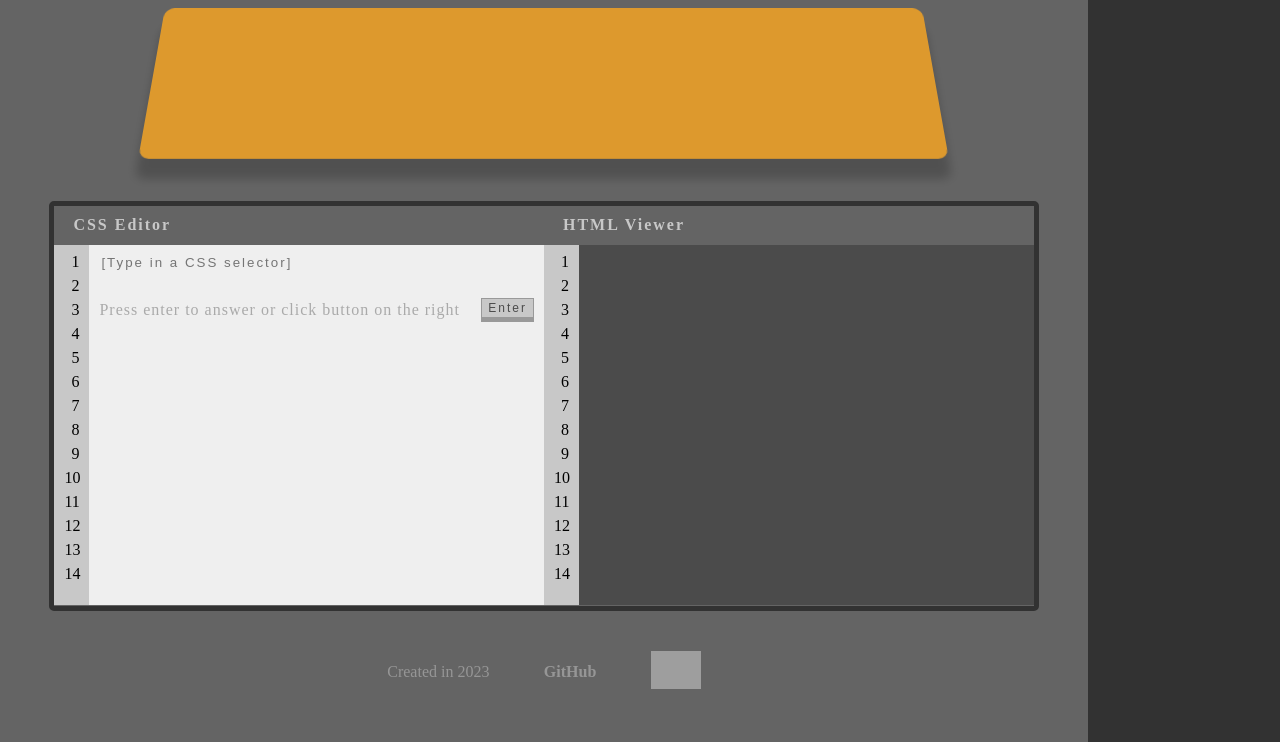
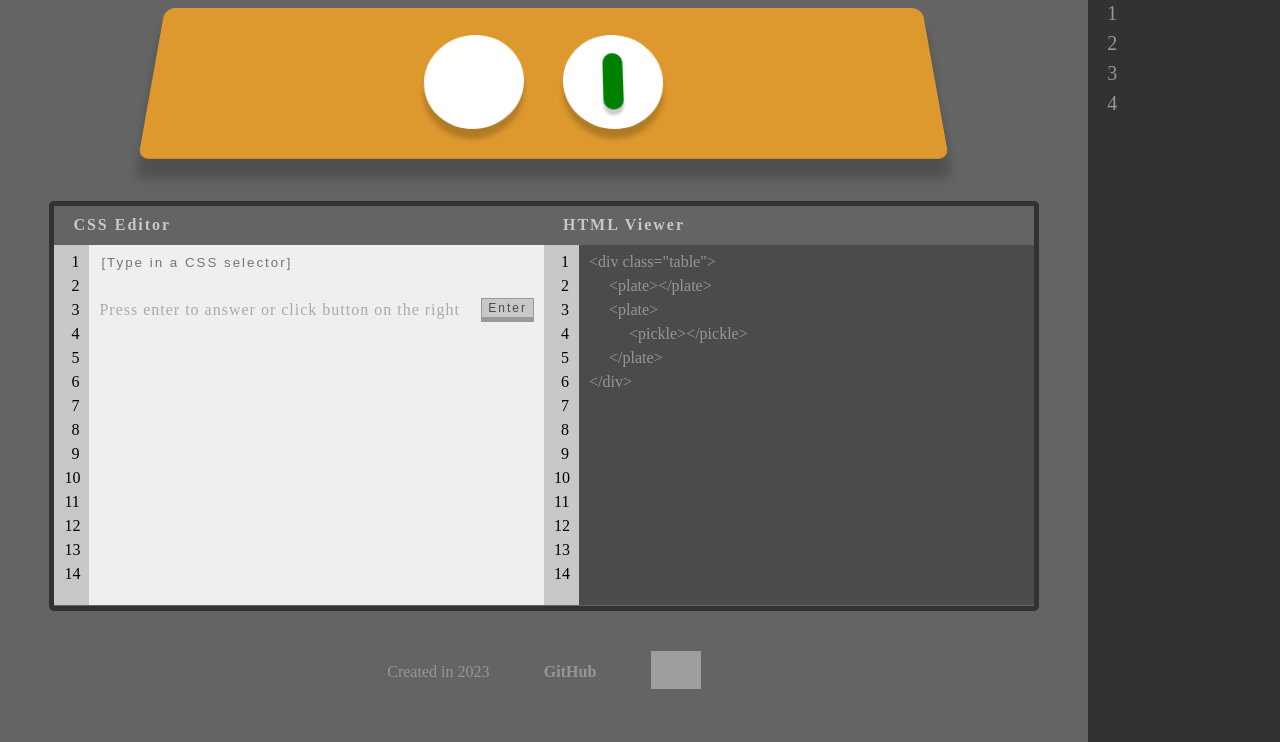
Before and after one commit to Smetan-dot/school-rpojects, a website built with webpack: page rs-css/src/index.html in a window 1280 px wide. Shown: the part 58-800 px from the top of the page. Built offline with nearby package versions, Linux system fonts and the light colour scheme; grey boxes are pictures that could not be loaded.

Commit message:
feat: add few levels and some objects for game

```diff
--- a/rs-css/src/components/game-table/table.css
+++ b/rs-css/src/components/game-table/table.css
@@ -1,4 +1,8 @@
 .table {
+    display: flex;
+    justify-content: center;
+    align-items: center;
+    gap: 5%;
     width: 80%;
     height: 100%;
     background-color: #dd992d;
--- a/rs-css/src/components/game-table/table.ts
+++ b/rs-css/src/components/game-table/table.ts
@@ -1,5 +1,8 @@
-export default function drawTable (wrapper: HTMLDivElement): void {
+import { Level } from "../levels/levels";
+
+export default function drawTable (wrapper: HTMLDivElement, objects: Level[], current: number): void {
     const table = document.createElement('div');
     table.classList.add('table');
+    table.innerHTML = objects[current].markup;
     wrapper.appendChild(table);
 }
--- a/rs-css/src/components/html-viewer/html-viewer.css
+++ b/rs-css/src/components/html-viewer/html-viewer.css
@@ -1,6 +1,9 @@
 .markup {
+    display: flex;
+    flex-direction: column;
     width: calc(100% - 35px);
     padding: 5px 10px;
     line-height: 150%;
     background-color: rgb(75, 75, 75);
+    color: rgb(150, 150, 150);
 }
--- a/rs-css/src/components/html-viewer/html-viewer.ts
+++ b/rs-css/src/components/html-viewer/html-viewer.ts
@@ -1,4 +1,6 @@
-export default function drawHtmlViewer (wrapper: HTMLDivElement): void {
+import { Level } from "../levels/levels";
+
+export default function drawHtmlViewer (wrapper: HTMLDivElement, objects: Level[], current: number): void {
     const htmlViewer = document.createElement('div');
     htmlViewer.classList.add('editor-element');
     wrapper.appendChild(htmlViewer);
@@ -19,5 +21,33 @@ export default function drawHtmlViewer (wrapper: HTMLDivElement): void {
 
     const markup = document.createElement('div');
     markup.classList.add('markup');
+    markup.textContent = '<div class="table">';
+
+    for (let i = 0; i < objects[current].elements.length; i+= 1) {
+        if (objects[current].elements[i]) {
+            if (i === 0 || i % 2 === 0) {
+                const el = document.createElement(`${objects[current].elements[i]}`);
+                el.textContent = `<${objects[current].elements[i]}></${objects[current].elements[i]}>`;
+                markup.appendChild(el);
+            }
+            if (i === 1 || i % 2 === 1) {
+                const el = document.createElement(`${objects[current].elements[i]}`);
+                el.textContent = `<${objects[current].elements[i]}></${objects[current].elements[i]}>`;
+                console.log(el);
+                if (markup.lastChild) {
+                    markup.lastChild.textContent = `<${objects[current].elements[i - 1]}>`;
+                    markup.lastChild.appendChild(el);
+                    const span = document.createElement('span');
+                    span.textContent = `</${objects[current].elements[i - 1]}>`;
+                    markup.lastChild.appendChild(span);
+                }
+                else {
+                    markup.appendChild(el);
+                }
+            }
+        }
+    }
+
+    markup.append('</div>');
     htmlBlock.appendChild(markup);
 }
--- /dev/null
+++ b/rs-css/src/components/levels/levels.css
@@ -0,0 +1,60 @@
+.table plate {
+    width: 100px;
+    height: 100px;
+    border-radius: 100px;
+    background-color: white;
+    box-shadow: 0px 10px 5px rgba(0,0,0,.2);
+    display: flex;
+    justify-content: center;
+    align-items: center;
+}
+
+.table bento {
+    width: 100px;
+    height: 100px;
+    background-color: brown;
+    border: 3px solid rgb(78, 20, 20);
+    box-shadow: 0px 10px 5px rgba(0,0,0,.2);
+    display: flex;
+    justify-content: center;
+    align-items: center;
+}
+
+.table apple {
+    width: 60px;
+    height: 60px;
+    border-radius: 60px;
+    background-color: red;
+    box-shadow: 0px 6px 3px rgba(0,0,0,.2);
+}
+
+.table orange {
+    width: 60px;
+    height: 60px;
+    border-radius: 60px;
+    background-color: orangered;
+    box-shadow: 0px 6px 3px rgba(0,0,0,.2);
+}
+
+.table pickle {
+    width: 20px;
+    height: 60px;
+    border-radius: 20px;
+    background-color: green;
+    box-shadow: 0px 6px 3px rgba(0,0,0,.2);
+}
+
+.small {
+    width: 30px;
+    height: 30px;
+}
+
+.markup plate, .markup bento, .markup apple, .markup orange, .markup pickle {
+    padding-left: 20px;
+    cursor: default;
+}
+
+.markup plate, .markup bento {
+    display: flex;
+    flex-direction: column;
+}
--- /dev/null
+++ b/rs-css/src/components/levels/levels.ts
@@ -0,0 +1,59 @@
+export type Level = {
+    level: number,
+    answer: string,
+    elements: Array<string>,
+    markup: string
+}
+
+export const levels = [
+    {
+        level: 1,
+        answer: 'plate',
+        elements: ['plate', '', 'plate', ''],
+        markup: `
+        <plate></plate>
+        <plate></plate>`
+    },
+
+    {
+        level: 2,
+        answer: 'bento',
+        elements: ['plate', '', 'bento', '', 'plate', ''],
+        markup: `
+        <plate></plate>
+        <bento></bento>
+        <plate></plate>`
+    },
+
+    {
+        level: 3,
+        answer: 'apple',
+        elements: ['plate', '', 'plate', 'pickle' ],
+        markup: `
+        <plate></plate>
+        <plate>
+        <pickle></pickle>
+        </plate>`
+    },
+
+    {
+        level: 4,
+        answer: '.small',
+        elements: ['', 'orange', 'bento', '', 'plate', 'orange'],
+        markup: `
+        <orange class="small"></orange>
+        <bento></bento>
+        <plate>
+        <orange></orange>
+        </plate>`
+    }
+]
+
+export function drawLevels (wrapper: HTMLDivElement, arrayOfLevels: Level[]): void {
+    for (let i = 0; i < arrayOfLevels.length; i += 1) {
+        const level = document.createElement('div');
+        level.classList.add('level');
+        level.textContent = `${arrayOfLevels[i].level}`;
+        wrapper.appendChild(level);
+    }
+}
--- a/rs-css/src/global.css
+++ b/rs-css/src/global.css
@@ -16,10 +16,19 @@ body {
     background-color: rgb(50, 50, 50);
 }
 
+.level-title {
+    font-size: 20px;
+    letter-spacing: 2px;
+    padding-left: 10%;
+    color: rgb(150, 150, 150);
+}
+
 .level {
     font-size: 20px;
+    line-height: 150%;
     padding-left: 10%;
     color: rgb(150, 150, 150);
+    cursor: pointer;
 }
 
 .header {
--- a/rs-css/src/index.ts
+++ b/rs-css/src/index.ts
@@ -2,21 +2,25 @@ import './global.css';
 import './components/game-table/table.css';
 import './components/css-editor/css-editor.css';
 import './components/html-viewer/html-viewer.css';
+import './components/levels/levels.css';
 import drawTable from './components/game-table/table';
 import drawCssEditor from './components/css-editor/css-editor';
 import drawHtmlViewer from './components/html-viewer/html-viewer';
+import { levels, drawLevels } from './components/levels/levels';
 
-function startGame (): void {
+const currentLevel = 2;
+
+function initGame (): void {
     const gameWrapper = document.createElement('div');
     gameWrapper.classList.add('gameWrapper');
     document.body.appendChild(gameWrapper);
 
-    const levelsWrapper = document.createElement('aside');
+    const levelsWrapper = document.createElement('div');
     levelsWrapper.classList.add('levelsWrapper');
     document.body.appendChild(levelsWrapper);
 
     const title = document.createElement('h2');
-    title.classList.add('level');
+    title.classList.add('level-title');
     title.textContent = 'Levels';
     levelsWrapper.appendChild(title);
 
@@ -64,9 +68,14 @@ function startGame (): void {
     rsImg.classList.add('rs-school-img');
     rsLink.appendChild(rsImg);
 
-    drawTable (gameTable);
-    drawCssEditor (editor);
-    drawHtmlViewer(editor);
+    function startLevel (): void {
+        drawTable (gameTable, levels, currentLevel);
+        drawCssEditor (editor);
+        drawHtmlViewer(editor, levels, currentLevel);
+        drawLevels(levelsWrapper, levels);
+    }
+
+    startLevel ();
 }
 
-startGame ();
+initGame ();
```
